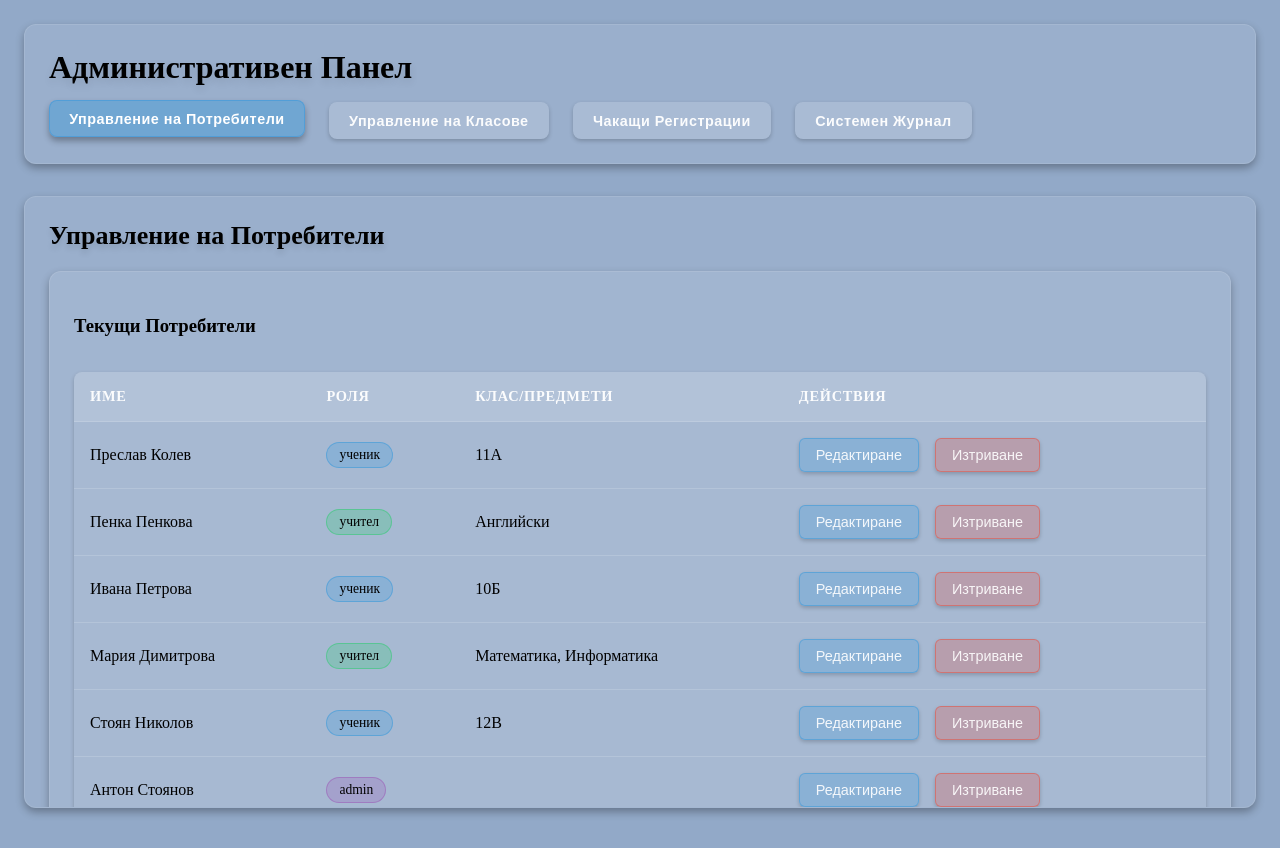
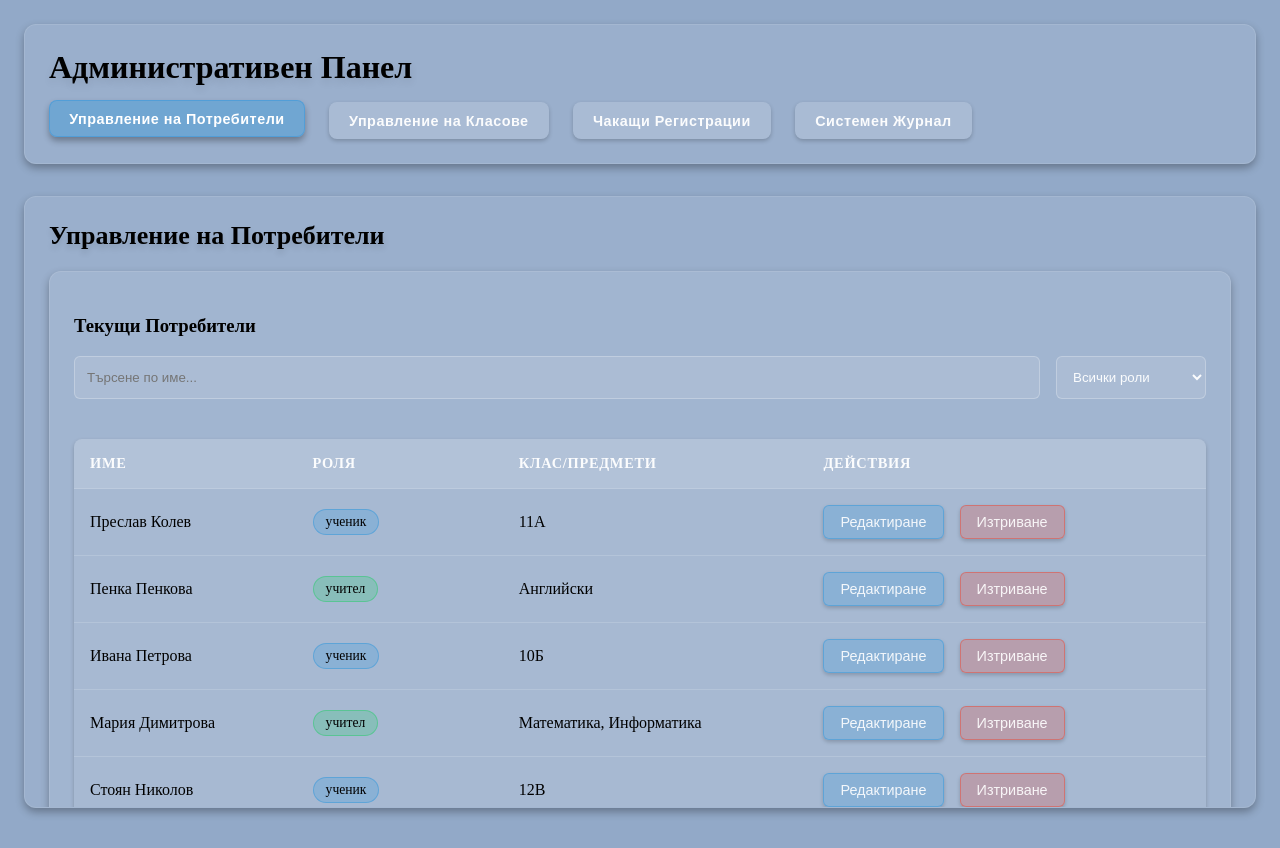
Before and after one commit to Asterix-Tech-Academy/astrix-classwork-frontend, a React (Vite) app: page /admin in a window 1280 px wide. Built offline with nearby package versions, Linux system fonts and the light colour scheme; a web font is replaced by a local one.

Commit message:
admin text layout

```diff
--- a/src/components/Admin/AdminDashboard.css
+++ b/src/components/Admin/AdminDashboard.css
@@ -440,6 +440,11 @@
   border: 1px solid rgba(155, 89, 182, 0.5);
 }
 
+.role-badge.администратор {
+  background: rgba(155, 89, 182, 0.25);
+  border: 1px solid rgba(155, 89, 182, 0.5);
+}
+
 .actions-cell {
   display: flex;
   gap: 0.5rem;
--- a/src/components/Admin/UserManagement.jsx
+++ b/src/components/Admin/UserManagement.jsx
@@ -5,9 +5,9 @@ function UserManagement() {
     { id: 1, name: 'Преслав Колев', role: 'ученик', class: '11A' },
     { id: 2, name: 'Пенка Пенкова', role: 'учител', subjects: ['Английски'] },
     { id: 3, name: 'Ивана Петрова', role: 'ученик', class: '10Б' },
-    { id: 4,name: 'Мария Димитрова', role: 'учител', subjects: ['Математика', 'Информатика'] },
+    { id: 4, name: 'Мария Димитрова', role: 'учител', subjects: ['Математика', 'Информатика'] },
     { id: 5, name: 'Стоян Николов', role: 'ученик', class: '12В' },
-    { id: 6, name: 'Антон Стоянов', role: 'admin', subjects: [] },
+    { id: 6, name: 'Антон Стоянов', role: 'администратор', subjects: [] },
     { id: 7, name: 'Лилия Тодорова', role: 'учител', subjects: ['История', 'География'] },
     { id: 8, name: 'Елена Василева', role: 'ученик', class: '10A' },
     { id: 9, name: 'Петър Николаев', role: 'учител', subjects: ['Физика'] },
@@ -38,6 +38,19 @@ function UserManagement() {
         <h3>Текущи Потребители</h3>
 
         <div className="table-container">
+          <div className="table-search">
+            <input
+              type="text"
+              placeholder="Търсене по име..."
+              className="search-input"
+            />
+            <select className="role-filter">
+              <option value="all">Всички роли</option>
+              <option value="ученик">Ученик</option>
+              <option value="учител">Учител</option>
+              <option value="администратор">Администратор</option>
+            </select>
+          </div>
 
           <table className="users-table">
             <thead>
@@ -101,7 +114,7 @@ function UserManagement() {
         >
           <option value="ученик">Ученик</option>
           <option value="учител">Учител</option>
-          <option value="admin">Администратор</option>
+          <option value="администратор">Администратор</option>
         </select>
         <input
           type="text"
```
